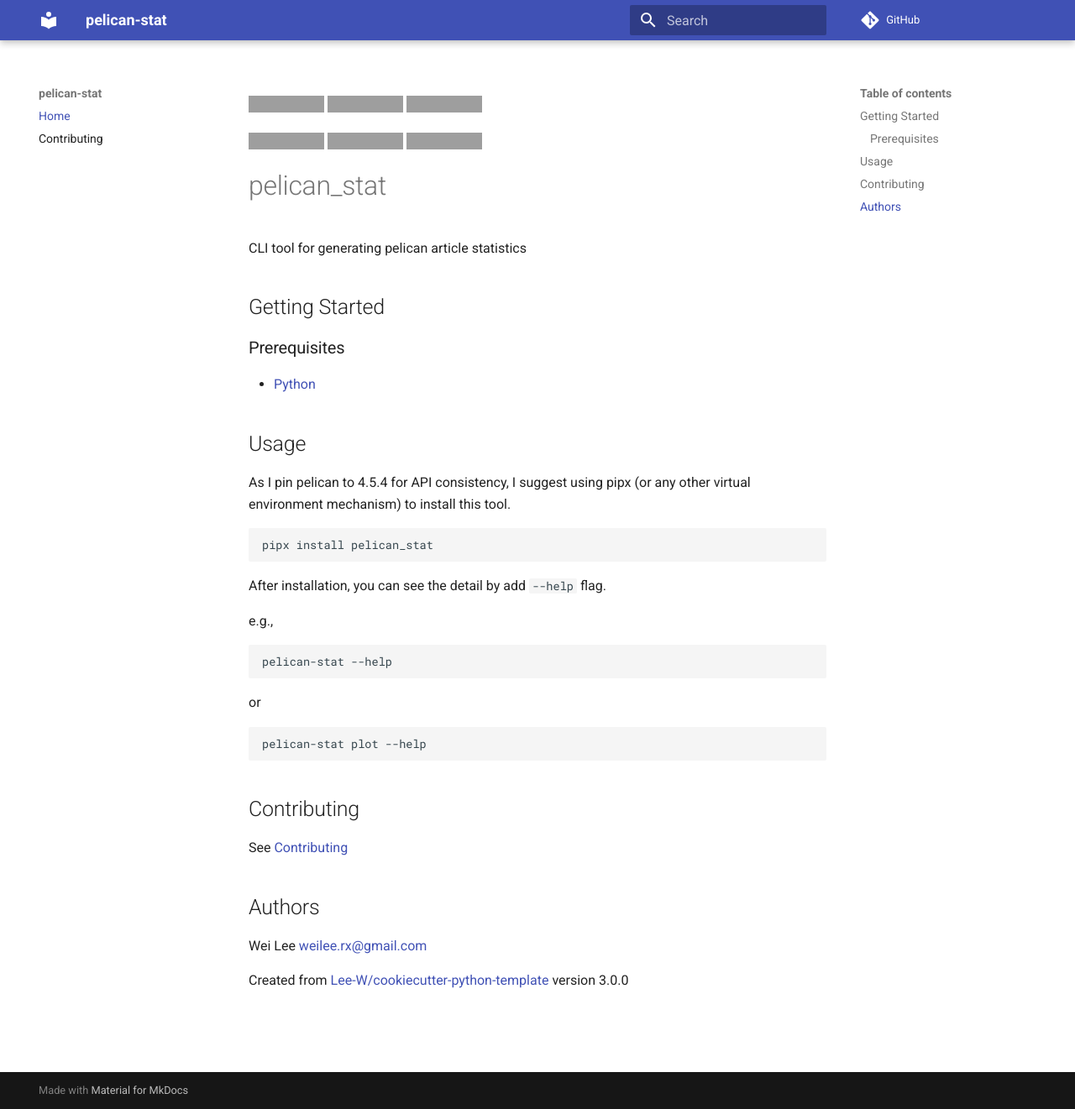
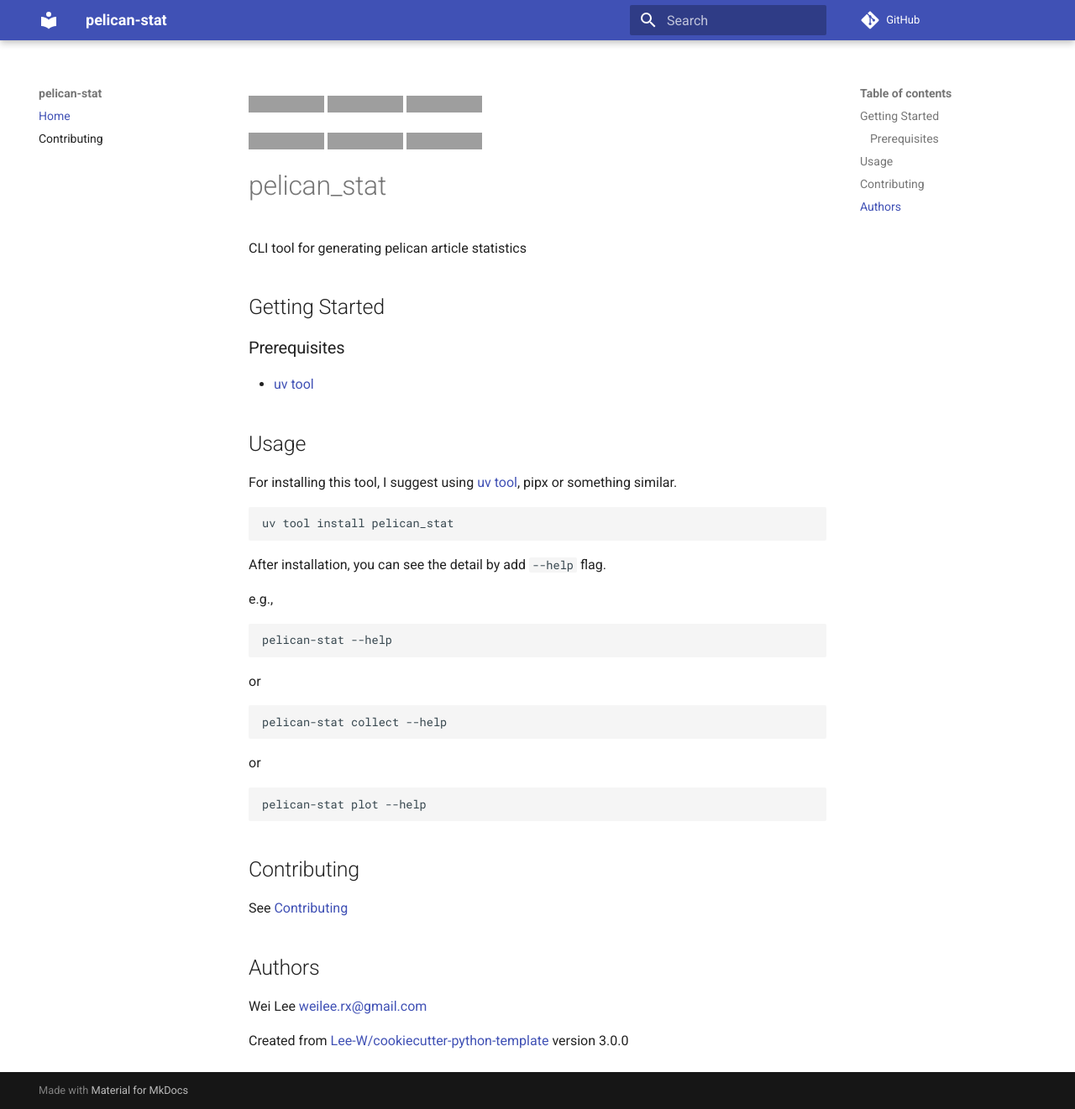
Before and after one commit to Lee-W/pelican-stat, an MkDocs documentation site: the page built from docs/README.md, in a window 1280 px wide and 1321 px high. Shown: the whole window at 84% size. Built offline with MkDocs 1.6.1 and Material for MkDocs 9.7.7, drawn with Linux system fonts in a browser that asks for light colours; comment, search, counter and statistics services are not loaded; grey boxes are pictures that could not be loaded.

Commit message:
docs(README): update installation guide to uv tool

````diff
--- a/docs/README.md
+++ b/docs/README.md
@@ -14,14 +14,16 @@ CLI tool for generating pelican article statistics
 
 ### Prerequisites
 
-* [Python](https://www.python.org/downloads/)
+* [uv tool]
+
+[uv tool]: https://docs.astral.sh/uv/concepts/tools/
 
 ## Usage
 
-As I pin pelican to 4.5.4 for API consistency, I suggest using pipx (or any other virtual environment mechanism) to install this tool.
+For installing this tool, I suggest using [uv tool], pipx or something similar.
 
 ```sh
-pipx install pelican_stat
+uv tool install pelican_stat
 ```
 
 After installation, you can see the detail by add `--help` flag.
@@ -30,6 +32,12 @@ e.g.,
 
 ```sh
 pelican-stat --help
+```
+
+or
+
+```sh
+pelican-stat collect --help
 ```
 
 or
````
